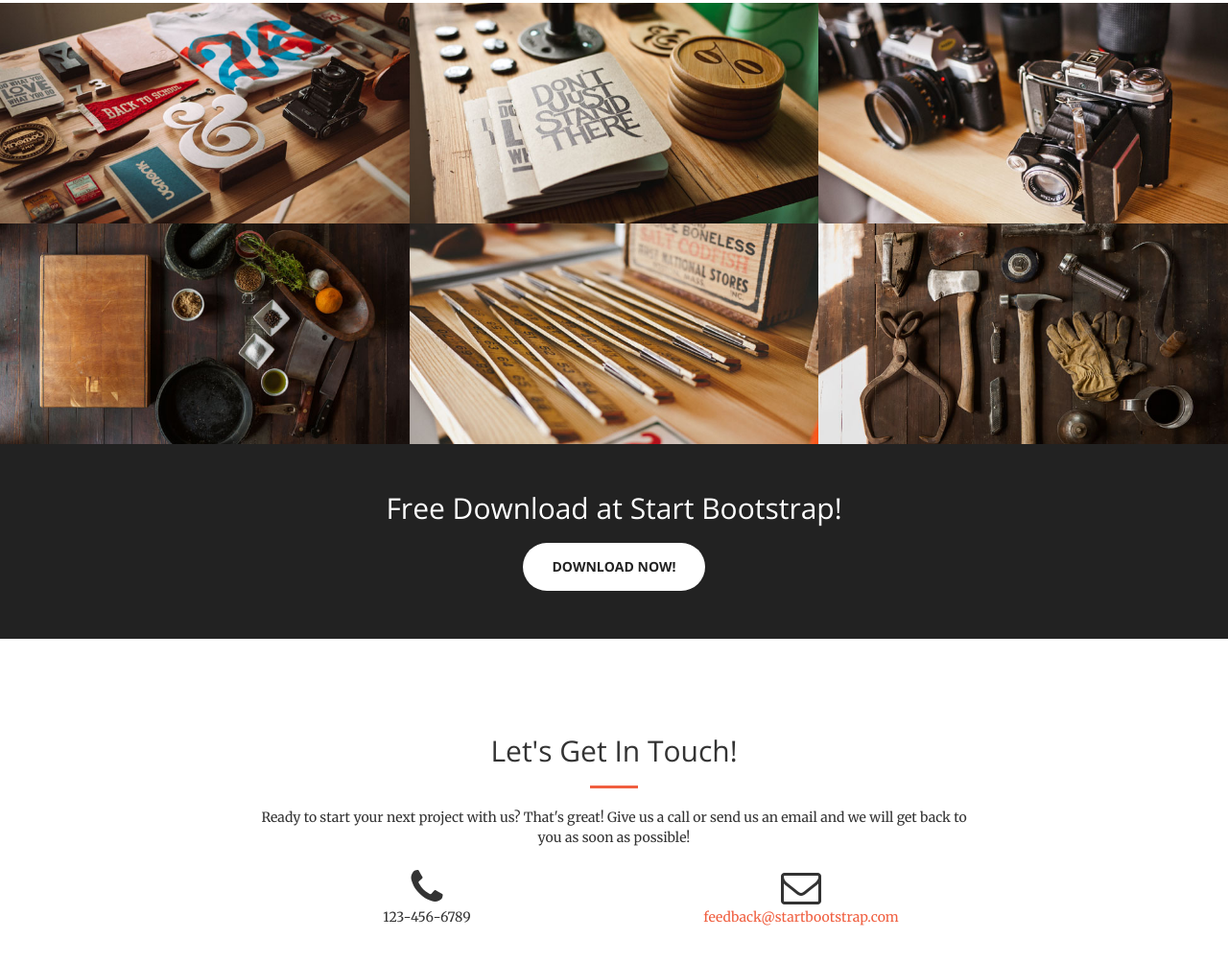
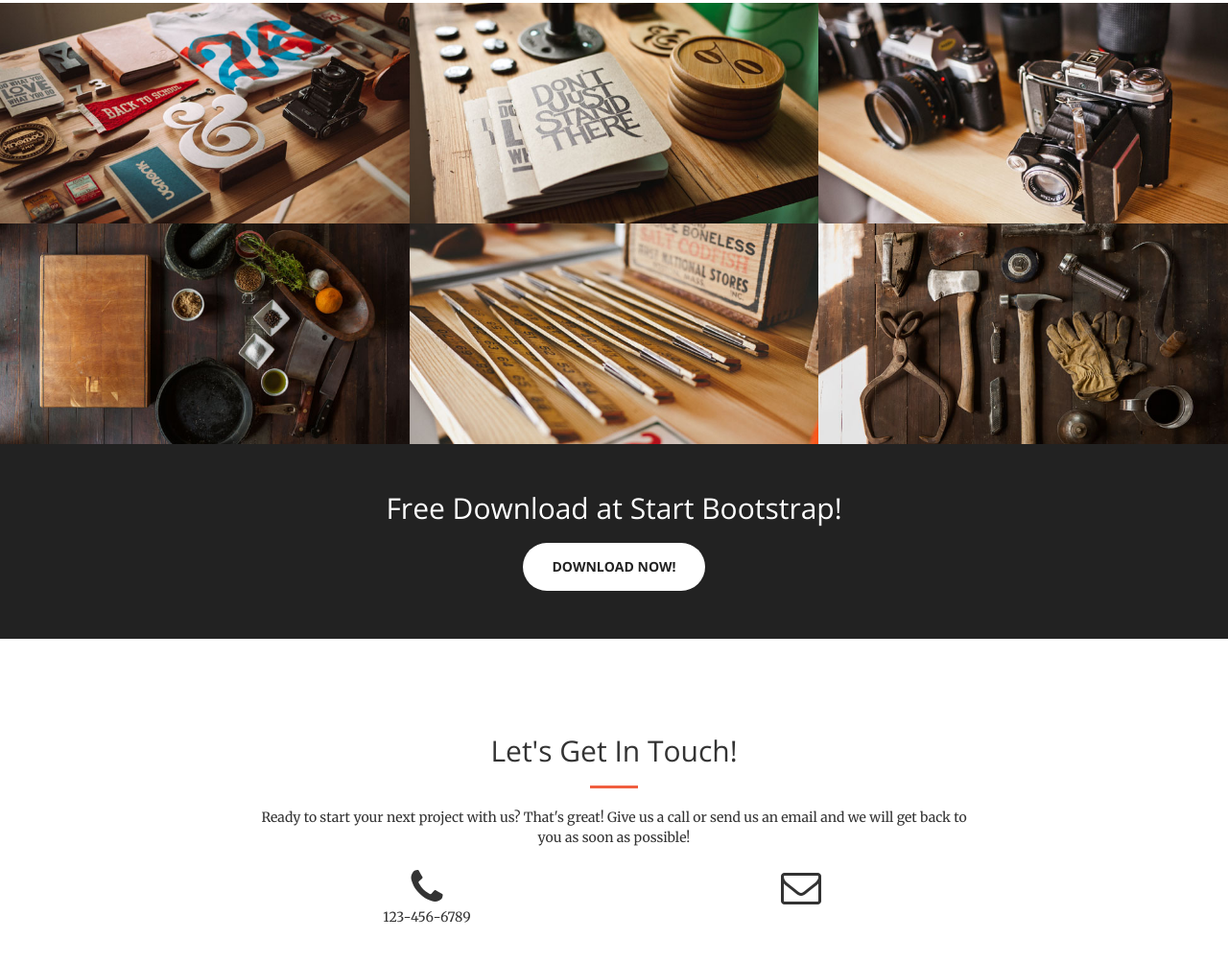
Before and after one commit to inquisitive-amy/Learnable-Git-Course, a plain HTML site: page index.html in a window 1280 px wide. Shown: the part 1656-2659 px from the top of the page at 96% size. Drawn offline with nearby package versions, Linux system fonts and the light colour scheme.

Commit message:
Changing the link colour.

```diff
--- a/css/creative.css
+++ b/css/creative.css
@@ -25,7 +25,7 @@ hr.light {
 }
 
 a {
-    color: #f05f40;
+    color: #FFFFFF;
     -webkit-transition: all .35s;
     -moz-transition: all .35s;
     transition: all .35s;
```
